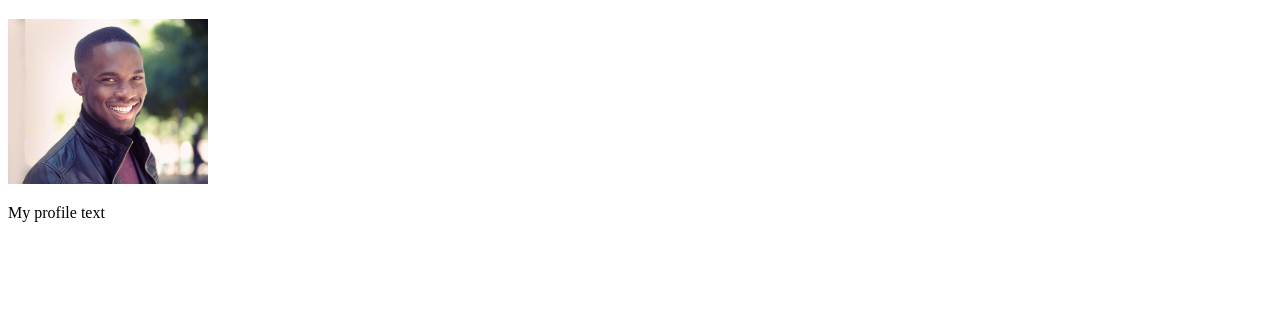
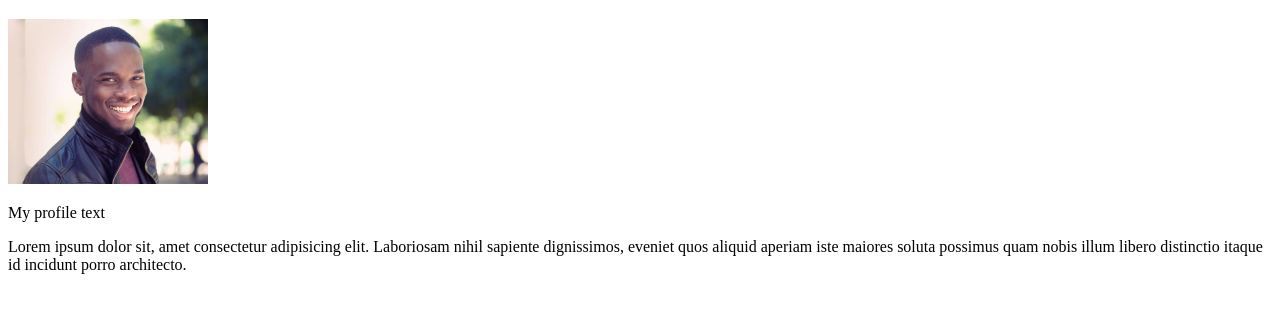
Before and after one commit to vasanthbala427/Testing-Folder, a plain HTML site: page index.html in a window 1280 px wide. Shown: the part 61-374 px from the top of the page. Drawn offline with Linux system fonts and the light colour scheme.

Commit message:
Added New Paragraph

```diff
--- a/index.html
+++ b/index.html
@@ -12,6 +12,12 @@
     <img width="200px" src="profile.jpg" alt="Profile Image of William" />
     <!-- paragraph -->
     <p>My profile text</p>
-    <!-- Add this into git repo -->
+    <!-- Added New Paragraph -->
+    <p>
+      Lorem ipsum dolor sit, amet consectetur adipisicing elit. Laboriosam nihil
+      sapiente dignissimos, eveniet quos aliquid aperiam iste maiores soluta
+      possimus quam nobis illum libero distinctio itaque id incidunt porro
+      architecto.
+    </p>
   </body>
 </html>
```
